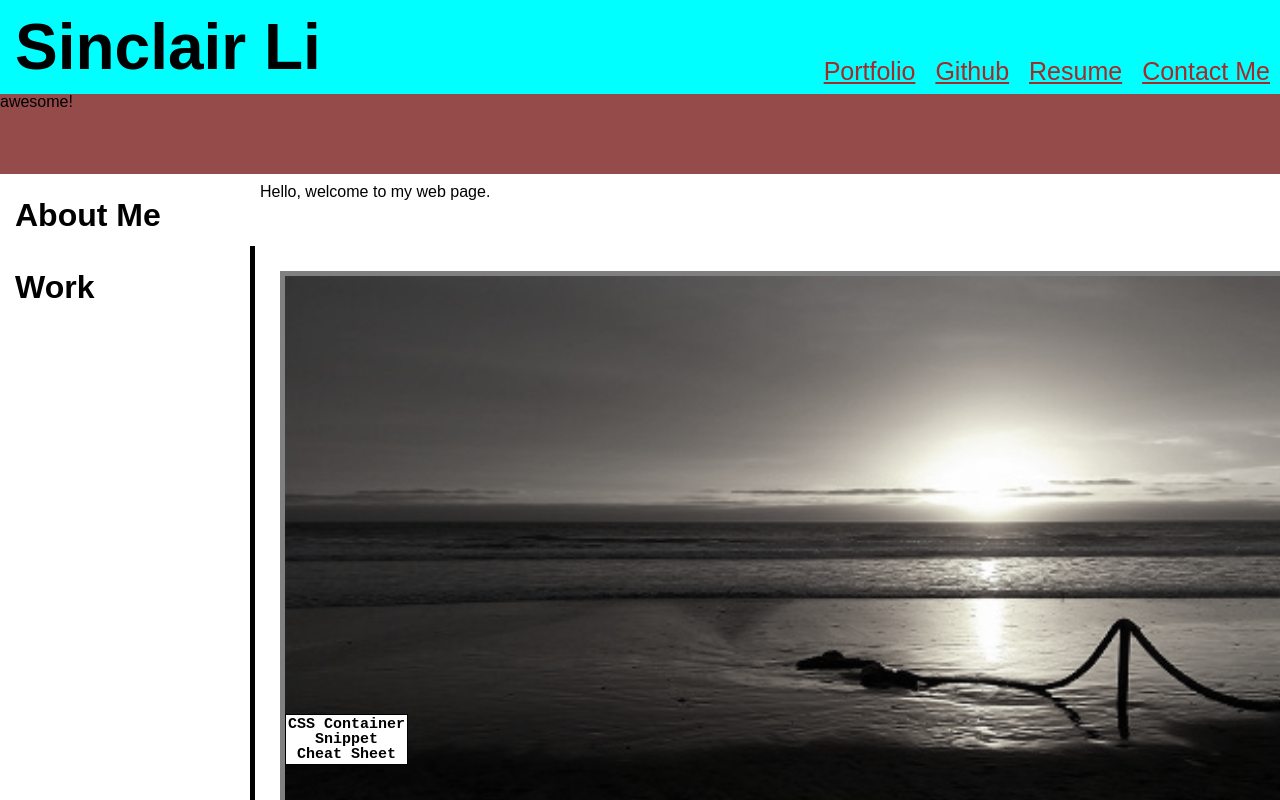
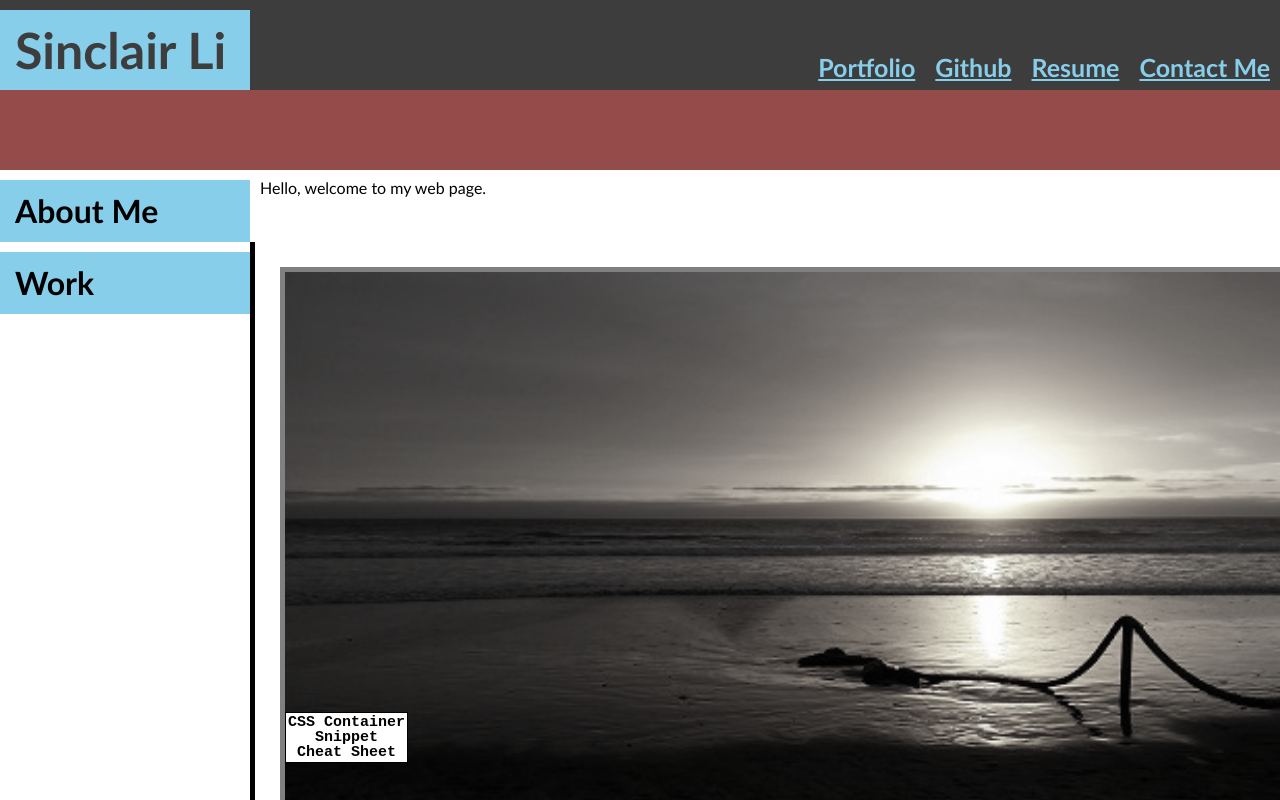
Before and after one commit to AForkintheCode/WK2-Challenge, a plain HTML site: page index.html in a window 1280 px wide. Shown: the top 800 px of the page. Drawn offline with Linux system fonts and the light colour scheme; files that its build step writes are made by us from their sources.

Commit message:
most recent changes to code

```diff
--- a/assets/style.css
+++ b/assets/style.css
@@ -1,26 +1,20 @@
 :root{
     --light: white;
-    --dark: rgb(22, 22, 22);
+    --dark: rgb(61, 61, 61);
     --ban:aqua;
 }
 
 *{
  padding: 0px;
  margin: 0px;
+ font-family:'Gill Sans', 'Gill Sans MT', Calibri, 'Trebuchet MS', sans-serif
 }
 
 /*navigation stuff*/
-
-.banner{
-    display:flex;
-    flex-direction: row;
-    background-color: var(--ban);
-    width: 100%;
-}
-
 h1 {
     display: flex;
-    font-size: 400%;
+    font-size: 50px;
+    color: var(--dark);
     padding: 15px;
     margin-bottom:auto;
 }
@@ -33,7 +27,30 @@ h3{
 }
 
 a{
-    color: brown;
+    color: skyblue;
+    font-weight: bolder;
+}
+
+.banner{
+    display:flex;
+    flex-direction: row;
+    background-color: var(--dark);
+    width: 100%;
+}
+
+.botbanner{
+    display:flex;
+    flex-direction: row;
+    background-color: var(--dark);
+    width: 100%;
+    margin-top: 20px;
+}
+
+.nameplate{
+    display: inline-flex;
+    text-align: center;
+    margin-top: 10px;
+    background-color: skyblue;
 }
 
 .topnavbar{
@@ -43,20 +60,13 @@ a{
     margin-top: auto;
 }
 
-.botbanner{
-    display:flex;
-    flex-direction: row;
-    background-color: var(--ban);
-    width: 100%;
-    margin-top: 20px;
-}
-
 .botnavbar{
     display: inline-flex;
     flex-direction: row;
     margin-top: auto;
-    margin-left: 10px;
+    margin-left: auto;
 }
+
 .navbutton{
     display: flex;
     padding: 5px;
@@ -64,13 +74,11 @@ a{
     text-decoration-line: underline;
     text-align: center;
     font-size: 25px;
-
 }
 
 .navbutton:hover{
-    color: var(--light);
+    color: tan;
 }
-
 
 .tickertape {
     background-color: rgb(150, 75, 75);
@@ -135,7 +143,7 @@ a{
 
 .label{
     display: inline-flex;
-    position: relative;
+    position: absolute;
     background-color: var(--light);
     font-family: monospace;
     border: 1px;
@@ -144,6 +152,7 @@ a{
     text-align: center;
     padding: 2px;
     top: 70%;
+    z-index: 1
 }
 
 .gallery{
--- a/index.html
+++ b/index.html
@@ -11,7 +11,7 @@
 
 <header>
             <section class="banner">
-                <h1>Sinclair Li</h1>
+                <h1 class="nameplate">Sinclair Li</h1>
                 <section class="topnavbar">
                     <a class="navbutton" href="#">Portfolio</a>
                     <a class="navbutton" href="https://github.com/AForkintheCode">Github</a>
@@ -19,7 +19,7 @@
                     <a class="navbutton" href="#">Contact Me</a>
                 </section>
             </section>
-                <p class="tickertape">awesome!</p>
+                <p class="tickertape"></p>
 
 
     </section>
@@ -31,6 +31,7 @@
         <h3 class="nameplate">About Me</h3>
             <p class="spiel">Hello, welcome to my web page.
             </p>
+            </section>
     </section>
     <section class="mainsegment">
         <h3 class="nameplate">Work</h3>
@@ -42,7 +43,9 @@ Snippet
 Cheat Sheet</pre></h3>
                 </section>
                 <section class="gallery">
+                    <section class="frame">
                     <img class="filter" src = "./assets/Sunset.jpg" alt="Jedi scum"/>
+                    </section>
                     <img class="filter" src = "./assets/Sunset.jpg" alt="Jedi scum"/>
                     <img class="filter" src = "./assets/Sunset.jpg" alt="Jedi scum"/>
                     <img class="filter" src = "./assets/Sunset.jpg" alt="Jedi scum"/>
```
